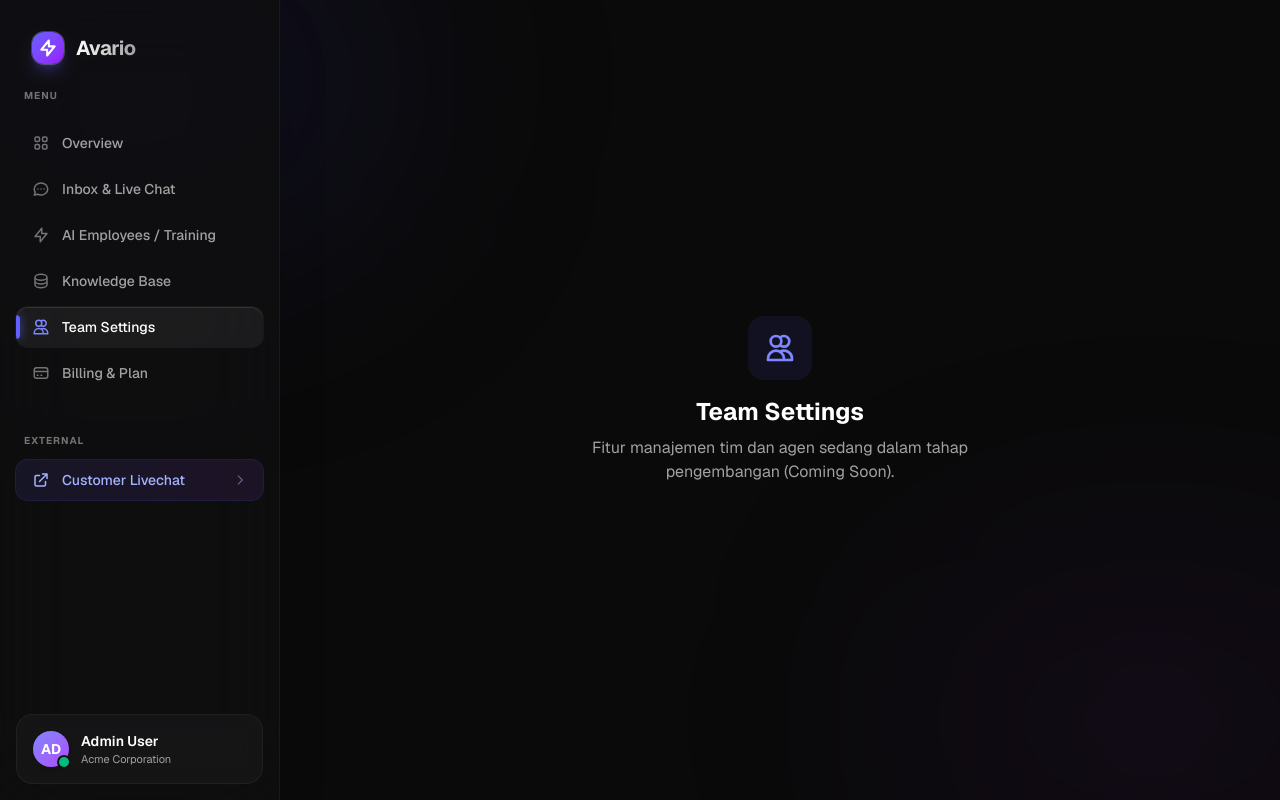
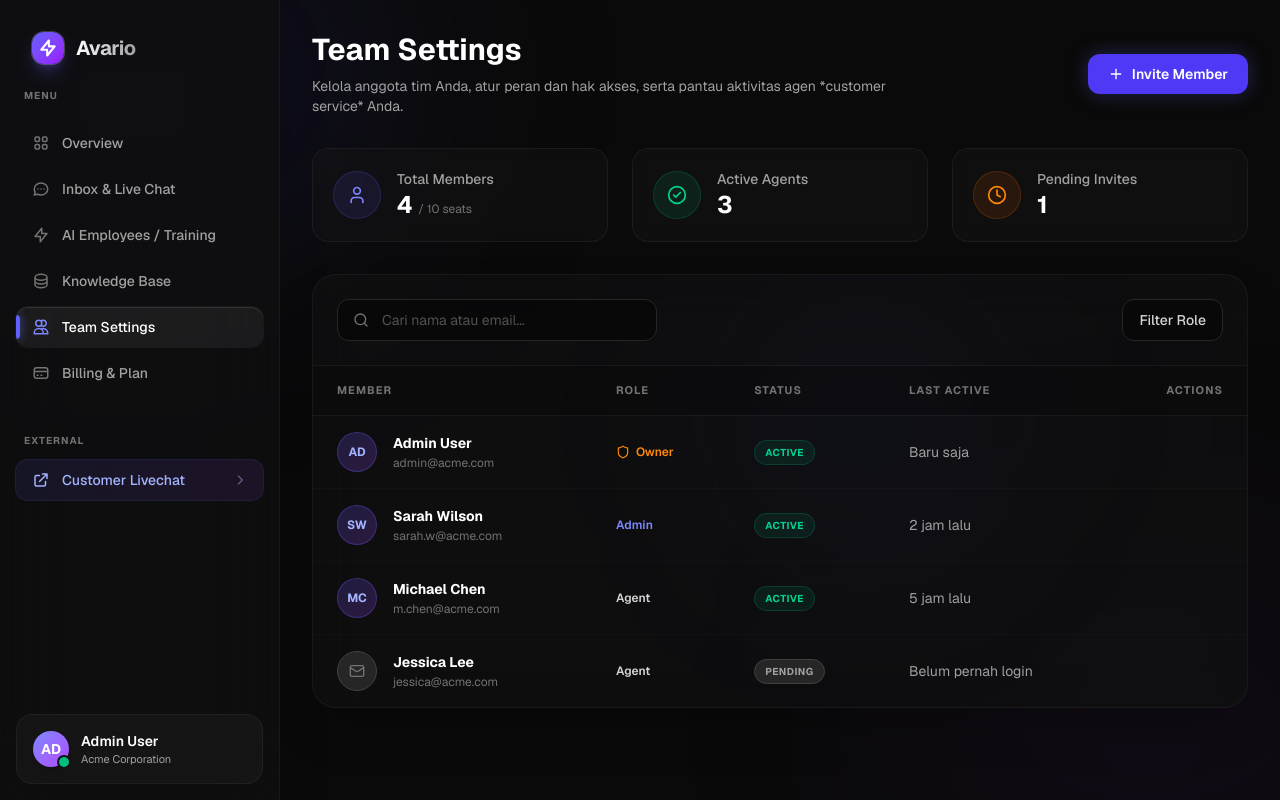
Before and after one commit to avarioGH/livechat, a Next.js app in the folder frontend/: page /dashboard/team in a window 1280 px wide. Built offline with nearby package versions, Linux system fonts and the light colour scheme.

Commit message:
UI Tweaks: Create premium Team Settings dashboard UI

```diff
--- a/frontend/src/app/dashboard/team/page.tsx
+++ b/frontend/src/app/dashboard/team/page.tsx
@@ -1,13 +1,210 @@
+"use client";
+
+import { useState } from 'react';
+import { Plus, Search, MoreHorizontal, Mail, Shield, User, Clock, CheckCircle2 } from "lucide-react";
+
+type TeamMember = {
+  id: string;
+  name: string;
+  email: string;
+  role: 'Owner' | 'Admin' | 'Agent';
+  status: 'Active' | 'Pending';
+  lastActive: string;
+  avatar?: string;
+};
+
+const mockMembers: TeamMember[] = [
+  {
+    id: '1',
+    name: 'Admin User',
+    email: 'admin@acme.com',
+    role: 'Owner',
+    status: 'Active',
+    lastActive: 'Baru saja',
+    avatar: 'AD'
+  },
+  {
+    id: '2',
+    name: 'Sarah Wilson',
+    email: 'sarah.w@acme.com',
+    role: 'Admin',
+    status: 'Active',
+    lastActive: '2 jam lalu',
+    avatar: 'SW'
+  },
+  {
+    id: '3',
+    name: 'Michael Chen',
+    email: 'm.chen@acme.com',
+    role: 'Agent',
+    status: 'Active',
+    lastActive: '5 jam lalu',
+    avatar: 'MC'
+  },
+  {
+    id: '4',
+    name: 'Jessica Lee',
+    email: 'jessica@acme.com',
+    role: 'Agent',
+    status: 'Pending',
+    lastActive: 'Belum pernah login',
+  }
+];
+
 export default function TeamPage() {
+  const [members] = useState<TeamMember[]>(mockMembers);
+  const [searchQuery, setSearchQuery] = useState('');
+
+  const filteredMembers = members.filter(m =>
+    m.name.toLowerCase().includes(searchQuery.toLowerCase()) ||
+    m.email.toLowerCase().includes(searchQuery.toLowerCase())
+  );
+
   return (
-    <div className="p-8 h-full flex flex-col items-center justify-center">
-      <div className="w-16 h-16 bg-indigo-500/10 text-indigo-400 flex items-center justify-center rounded-2xl mb-4">
-        <svg className="w-8 h-8" fill="none" stroke="currentColor" viewBox="0 0 24 24"><path strokeLinecap="round" strokeLinejoin="round" strokeWidth="2" d="M12 4.354a4 4 0 110 5.292M15 21H3v-1a6 6 0 0112 0v1zm0 0h6v-1a6 6 0 00-9-5.197M13 7a4 4 0 11-8 0 4 4 0 018 0z"></path></svg>
+    <div className="p-8 max-w-7xl mx-auto h-full overflow-y-auto">
+      <div className="flex flex-col md:flex-row justify-between items-start md:items-center gap-4 mb-8">
+        <div>
+          <h1 className="text-3xl font-bold text-white mb-2">Team Settings</h1>
+          <p className="text-sm text-neutral-400 max-w-xl">
+            Kelola anggota tim Anda, atur peran dan hak akses, serta pantau aktivitas agen *customer service* Anda.
+          </p>
+        </div>
+        <button className="flex items-center gap-2 px-5 py-2.5 bg-indigo-600 hover:bg-indigo-500 text-white text-sm font-semibold rounded-xl transition-all shadow-[0_0_20px_rgba(99,102,241,0.3)] hover:shadow-[0_0_25px_rgba(99,102,241,0.5)]">
+          <Plus className="w-4 h-4" />
+          Invite Member
+        </button>
       </div>
-      <h1 className="text-2xl font-bold text-white mb-2">Team Settings</h1>
-      <p className="text-neutral-400 text-center max-w-md">
-        Fitur manajemen tim dan agen sedang dalam tahap pengembangan (Coming Soon).
-      </p>
+
+      {/* Stats/Overview Cards */}
+      <div className="grid grid-cols-1 md:grid-cols-3 gap-6 mb-8">
+        <div className="bg-neutral-900/40 border border-neutral-800/60 rounded-2xl p-5 flex items-center gap-4 backdrop-blur-sm">
+          <div className="w-12 h-12 rounded-full bg-indigo-500/10 flex items-center justify-center border border-indigo-500/20">
+            <User className="w-5 h-5 text-indigo-400" />
+          </div>
+          <div>
+            <p className="text-sm font-medium text-neutral-400">Total Members</p>
+            <p className="text-2xl font-bold text-white">{members.length} <span className="text-xs font-normal text-neutral-500">/ 10 seats</span></p>
+          </div>
+        </div>
+        <div className="bg-neutral-900/40 border border-neutral-800/60 rounded-2xl p-5 flex items-center gap-4 backdrop-blur-sm">
+          <div className="w-12 h-12 rounded-full bg-emerald-500/10 flex items-center justify-center border border-emerald-500/20">
+            <CheckCircle2 className="w-5 h-5 text-emerald-400" />
+          </div>
+          <div>
+            <p className="text-sm font-medium text-neutral-400">Active Agents</p>
+            <p className="text-2xl font-bold text-white">{members.filter(m => m.status === 'Active').length}</p>
+          </div>
+        </div>
+        <div className="bg-neutral-900/40 border border-neutral-800/60 rounded-2xl p-5 flex items-center gap-4 backdrop-blur-sm">
+          <div className="w-12 h-12 rounded-full bg-orange-500/10 flex items-center justify-center border border-orange-500/20">
+            <Clock className="w-5 h-5 text-orange-400" />
+          </div>
+          <div>
+            <p className="text-sm font-medium text-neutral-400">Pending Invites</p>
+            <p className="text-2xl font-bold text-white">{members.filter(m => m.status === 'Pending').length}</p>
+          </div>
+        </div>
+      </div>
+
+      {/* Main Content Area */}
+      <div className="bg-[#0F0F11]/80 backdrop-blur-xl border border-white/[0.05] rounded-3xl overflow-hidden shadow-2xl relative">
+        {/* Decorative ambient glow inside the box */}
+        <div className="absolute top-0 right-1/4 w-[300px] h-[300px] bg-indigo-500/5 rounded-full blur-[100px] pointer-events-none" />
+
+        {/* Toolbar */}
+        <div className="p-6 border-b border-white/[0.05] flex flex-col sm:flex-row justify-between items-center gap-4 relative z-10">
+          <div className="relative w-full sm:w-[320px]">
+            <Search className="absolute left-4 top-1/2 -translate-y-1/2 w-4 h-4 text-neutral-500" />
+            <input
+              type="text"
+              placeholder="Cari nama atau email..."
+              value={searchQuery}
+              onChange={(e) => setSearchQuery(e.target.value)}
+              className="w-full bg-black/40 border border-neutral-800 rounded-xl pl-11 pr-4 py-2.5 text-sm text-white focus:outline-none focus:border-indigo-500/50 focus:ring-1 focus:ring-indigo-500/50 transition-all placeholder:text-neutral-600"
+            />
+          </div>
+          <div className="flex items-center gap-3 w-full sm:w-auto">
+            <button className="px-4 py-2.5 bg-black/40 border border-neutral-800 hover:border-neutral-700 rounded-xl text-sm font-medium text-neutral-300 transition-colors w-full sm:w-auto">
+              Filter Role
+            </button>
+          </div>
+        </div>
+
+        {/* Table */}
+        <div className="overflow-x-auto relative z-10">
+          <table className="w-full text-left border-collapse">
+            <thead>
+              <tr className="border-b border-white/[0.05] text-[11px] font-bold text-neutral-500 uppercase tracking-widest bg-black/20">
+                <th className="px-6 py-4">Member</th>
+                <th className="px-6 py-4">Role</th>
+                <th className="px-6 py-4">Status</th>
+                <th className="px-6 py-4">Last Active</th>
+                <th className="px-6 py-4 text-right">Actions</th>
+              </tr>
+            </thead>
+            <tbody className="divide-y divide-white/[0.02]">
+              {filteredMembers.map((member) => (
+                <tr key={member.id} className="hover:bg-white/[0.02] transition-colors group">
+                  <td className="px-6 py-4">
+                    <div className="flex items-center gap-4">
+                      {member.avatar ? (
+                        <div className="w-10 h-10 rounded-full bg-gradient-to-br from-indigo-500/20 to-purple-500/20 border border-indigo-500/30 flex items-center justify-center font-bold text-indigo-300 text-xs">
+                          {member.avatar}
+                        </div>
+                      ) : (
+                        <div className="w-10 h-10 rounded-full bg-neutral-800 border border-neutral-700 flex items-center justify-center text-neutral-500">
+                          <Mail className="w-4 h-4" />
+                        </div>
+                      )}
+                      <div>
+                        <p className="text-sm font-bold text-white mb-0.5">{member.name}</p>
+                        <p className="text-xs text-neutral-500">{member.email}</p>
+                      </div>
+                    </div>
+                  </td>
+                  <td className="px-6 py-4">
+                    <div className="flex items-center gap-1.5">
+                      {member.role === 'Owner' && <Shield className="w-3.5 h-3.5 text-orange-400" />}
+                      <span className={`text-xs font-semibold ${
+                        member.role === 'Owner' ? 'text-orange-400' :
+                        member.role === 'Admin' ? 'text-indigo-400' :
+                        'text-neutral-300'
+                      }`}>
+                        {member.role}
+                      </span>
+                    </div>
+                  </td>
+                  <td className="px-6 py-4">
+                    <span className={`inline-flex items-center px-2.5 py-1 rounded-full text-[10px] font-bold uppercase tracking-wider border ${
+                      member.status === 'Active'
+                        ? 'bg-emerald-500/10 text-emerald-400 border-emerald-500/20'
+                        : 'bg-neutral-800 text-neutral-400 border-neutral-700'
+                    }`}>
+                      {member.status}
+                    </span>
+                  </td>
+                  <td className="px-6 py-4 text-sm text-neutral-400">
+                    {member.lastActive}
+                  </td>
+                  <td className="px-6 py-4 text-right">
+                    <button className="p-2 rounded-lg hover:bg-white/10 text-neutral-500 hover:text-white transition-colors opacity-0 group-hover:opacity-100">
+                      <MoreHorizontal className="w-5 h-5" />
+                    </button>
+                  </td>
+                </tr>
+              ))}
+
+              {filteredMembers.length === 0 && (
+                <tr>
+                  <td colSpan={5} className="px-6 py-12 text-center text-neutral-500 text-sm">
+                    Tidak ada anggota tim yang ditemukan.
+                  </td>
+                </tr>
+              )}
+            </tbody>
+          </table>
+        </div>
+      </div>
     </div>
   );
 }
```
